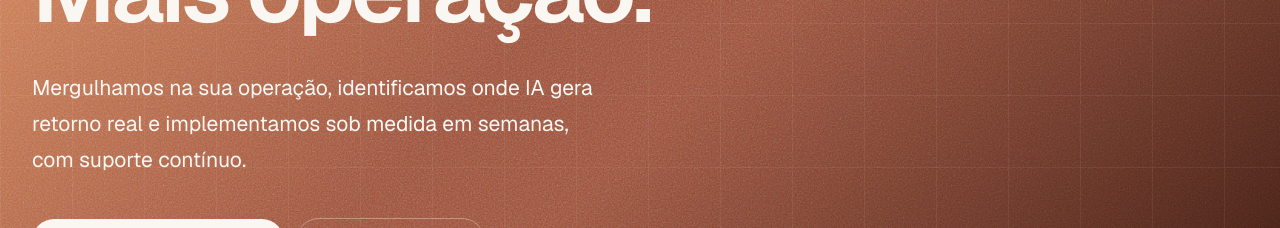
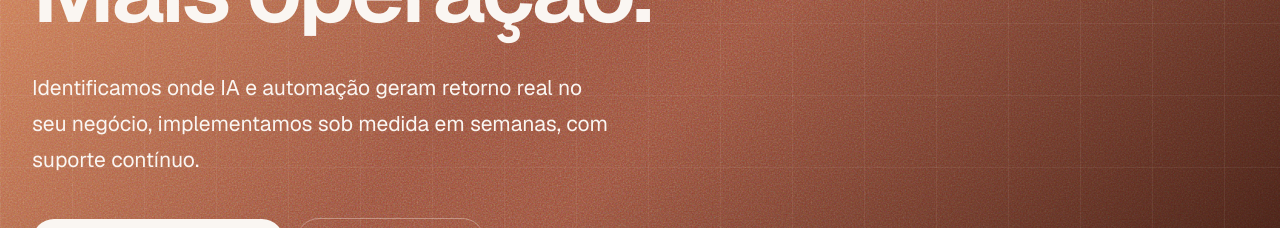
Before and after one commit to bduarte10/kora_lp, a Next.js app: page / in a window 1280 px wide. Shown: the part 409-637 px from the top of the page. Built offline with nearby package versions, Linux system fonts and the light colour scheme; no server answers.

Commit message:
update subheadline

```diff
--- a/src/components/sections/hero.tsx
+++ b/src/components/sections/hero.tsx
@@ -35,7 +35,7 @@ export function Hero() {
 
           <Reveal delay={0.22}>
             <p className="mt-9 max-w-xl text-[length:var(--fs-lead)] leading-relaxed text-cream">
-              Mergulhamos na sua operação, identificamos onde IA gera retorno real e implementamos
+              Identificamos onde IA e automação geram retorno real no seu negócio, implementamos
               sob medida em semanas, com suporte contínuo.
             </p>
           </Reveal>
```
